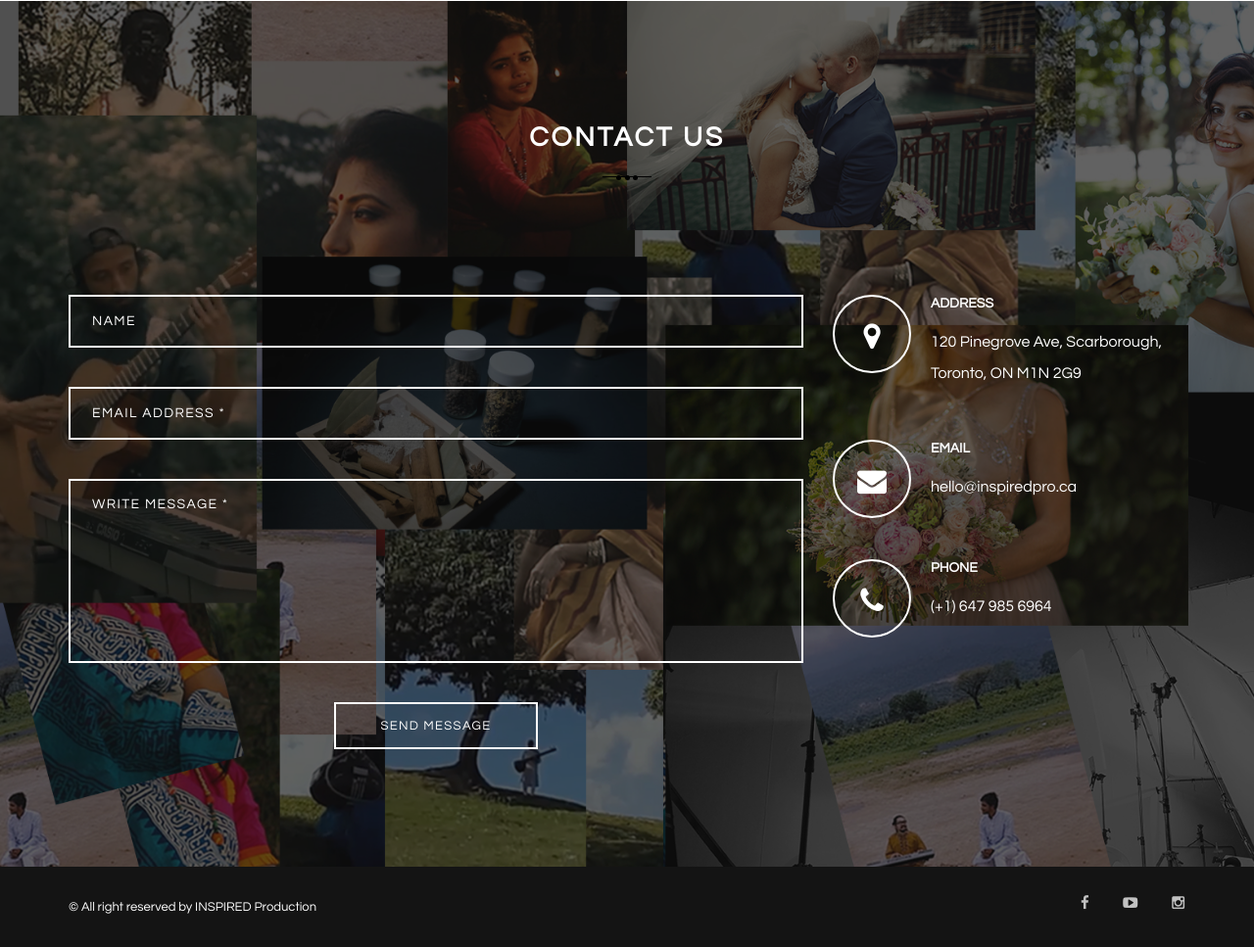
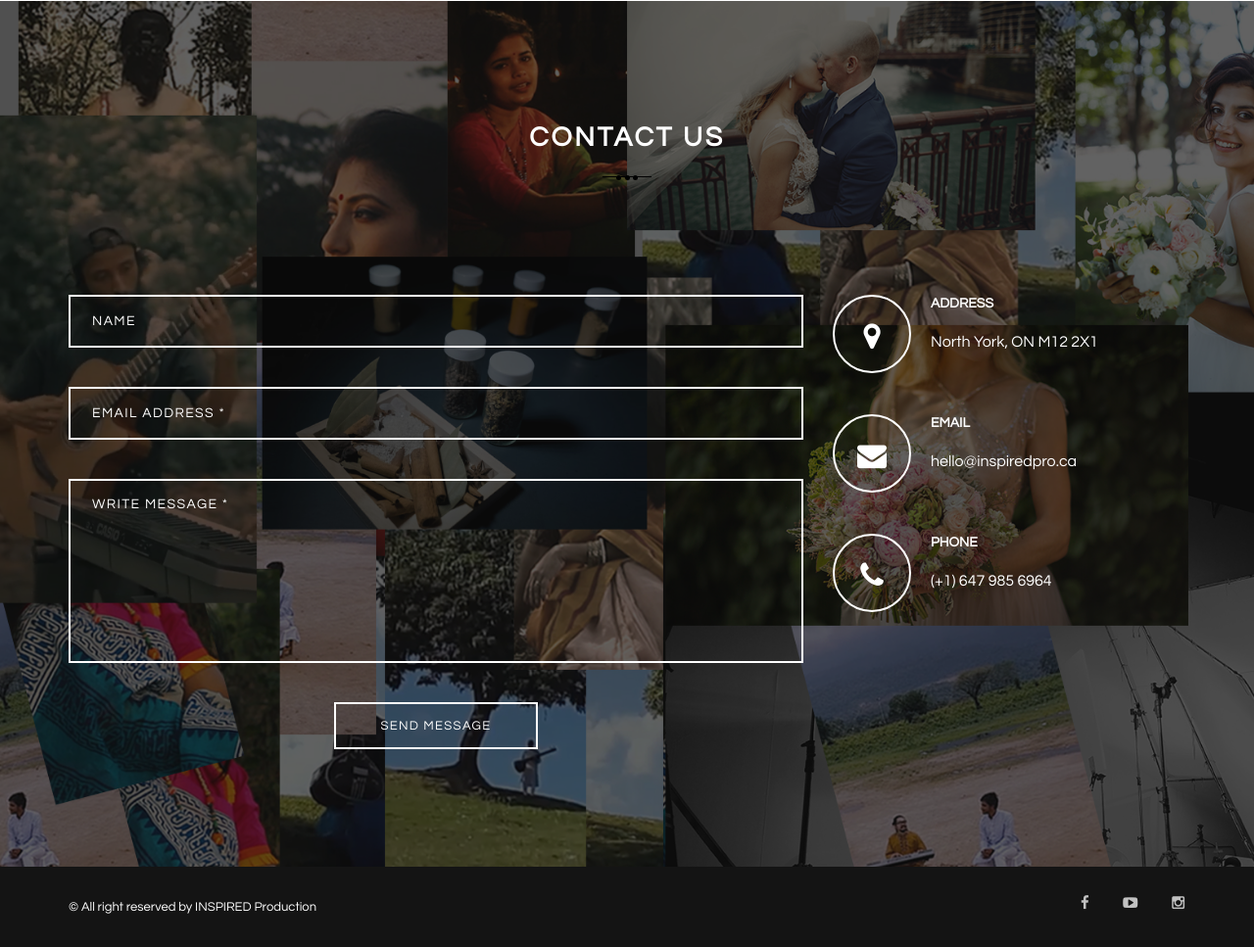
Before and after one commit to anurag56964/INSPIRED_PRODUCTION, a plain HTML site: page index.html in a window 1280 px wide. Shown: the part 4834-5801 px from the top of the page at 98% size. Drawn offline with nearby package versions, Linux system fonts and the light colour scheme.

Commit message:
Update "Address Updated" index.html

```diff
--- a/index.html
+++ b/index.html
@@ -1318,7 +1318,7 @@
                 </div>
                 <div class="media-right">
                   <h4 class="text-white icon-title">Address</h4>
-                  <p>120 Pinegrove Ave, Scarborough, Toronto, ON M1N 2G9</p>
+                  <p>North York, ON M12 2X1</p>
                 </div>
               </div>
               <div class="contact-row">
```
